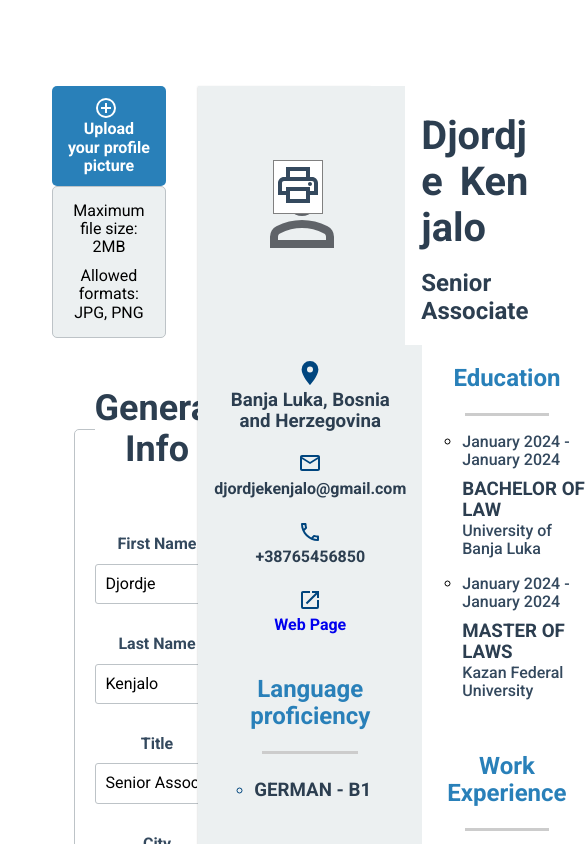
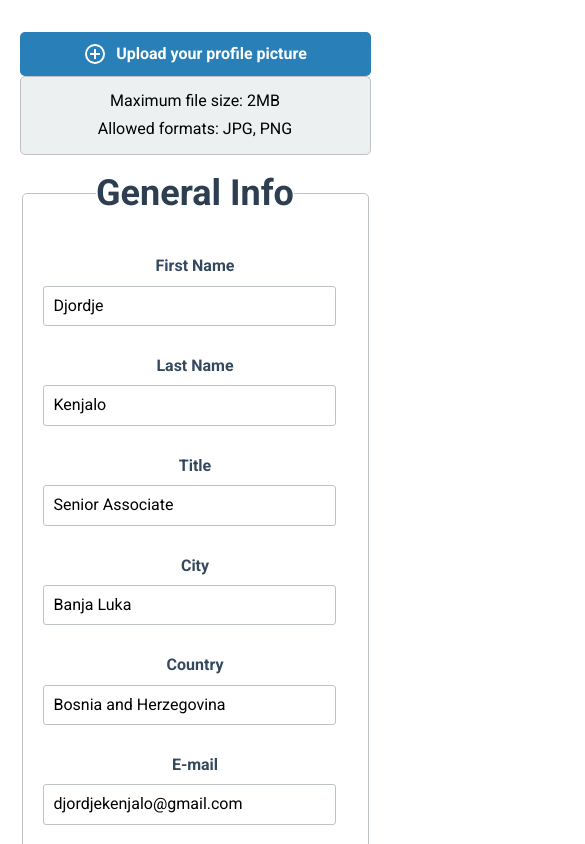
Before and after one commit to Djotajo/cv-application, a React (Vite) app: page / in a window 390 px wide. Shown: the top 844 px of the page, 585 px wide, since content can reach past the window. Built offline with nearby package versions, Linux system fonts and the light colour scheme.

Commit message:
Add mobile media feature

```diff
--- a/src/App.css
+++ b/src/App.css
@@ -64,7 +64,7 @@ button {
 fieldset {
   display: flex;
   flex-direction: column;
-  align-items: center;
+  /* align-items: center; */
   gap: 1em;
   /* border: none; */
 }
@@ -81,6 +81,7 @@ fieldset button {
   width: 30%;
   text-align: center;
   padding: 1em;
+  align-self: center;
 }
 
 textarea {
@@ -534,7 +535,7 @@ form,
 .inputSection {
   width: 100%; /* Adjust to your layout */
   margin: auto;
-  padding: 20px;
+  /* padding: 20px; */
   padding-bottom: 0;
   background-color: #ffffff;
   /* border: 1px solid #e0e0e0; */
@@ -547,7 +548,7 @@ form fieldset,
   border: 1px solid #bdc3c7; /* Light Gray border */
   border-radius: 5px;
   padding: 20px;
-  margin-bottom: 20px;
+  /* margin-bottom: 20px; */
 }
 
 form legend,
@@ -555,7 +556,12 @@ form legend,
   font-size: 1.5em;
   font-weight: bold;
   color: #2c3e50; /* Dark Blue */
-  margin-bottom: 10px;
+  /* margin-bottom: 10px; */
+}
+
+legend h2 {
+  margin-top: 0.5em;
+  margin-bottom: 0.5em;
 }
 
 form label {
@@ -607,3 +613,44 @@ form button:hover,
   font-size: 1em;
   font-weight: 500;
 }
+
+@media (max-width: 1000px) {
+  #root {
+    width: 90%;
+    display: block;
+    position: relative;
+    padding: 2em 0 5em 0;
+  }
+
+  main {
+    flex-direction: column;
+  }
+
+  .left {
+    width: 100%;
+    max-width: 100%;
+  }
+
+  .right {
+    width: 100%;
+    max-width: 100%;
+  }
+
+  .printButtonLabel {
+    position: absolute;
+    top: unset;
+    bottom: 1em;
+    right: unset;
+    margin-left: auto;
+    /* right: 0;
+    margin-left: 0;
+    width: 100%;
+    margin-right: 0; */
+    z-index: 0;
+    background-color: white;
+    border: 1px solid grey;
+    cursor: pointer;
+
+    color: #34495e;
+  }
+}
```
